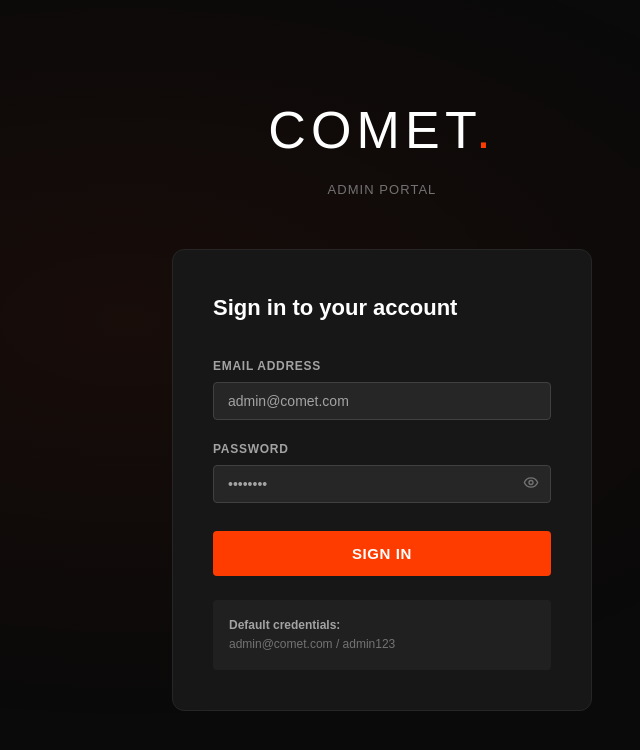
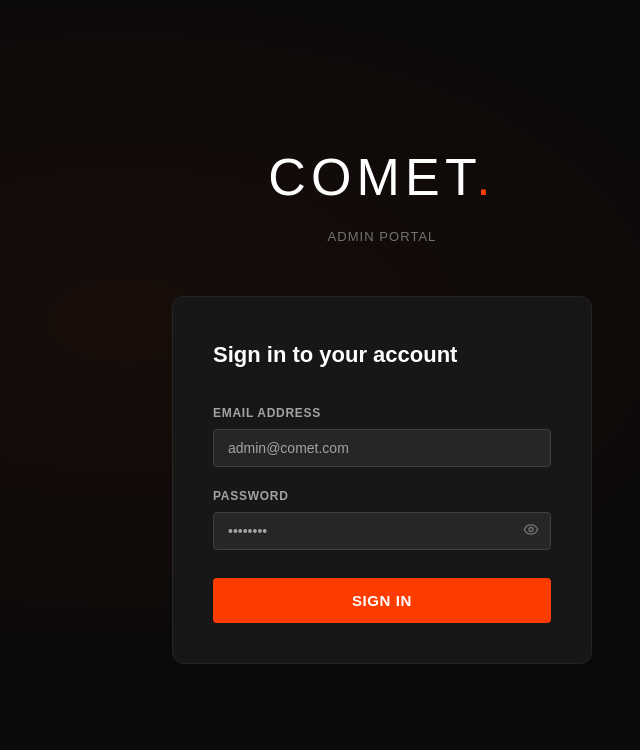
Before and after one commit to SUSITHMALAN/COMET-new, a React (Vite) app in the folder frontend/: page /admin/login in a window 1280 px wide. Shown: the top 750 px of the page, without its empty margins (258-898 px from the left). Built offline with nearby package versions, Linux system fonts and the light colour scheme; the HTML template or start-up script is replaced by a standard one.

Commit message:
Remove default credentials from login page

```diff
--- a/frontend/src/pages/AdminLoginPage.tsx
+++ b/frontend/src/pages/AdminLoginPage.tsx
@@ -117,10 +117,7 @@ export default function AdminLoginPage() {
             </button>
           </form>
 
-          <div style={{ marginTop: 24, padding: '16px', background: 'rgba(255,255,255,0.04)', borderRadius: 'var(--radius)', fontSize: '12px', color: 'var(--grey-500)' }}>
-            <strong style={{ color: 'var(--grey-400)' }}>Default credentials:</strong><br />
-            admin@comet.com / admin123
-          </div>
+
         </div>
       </div>
     </div>
```
